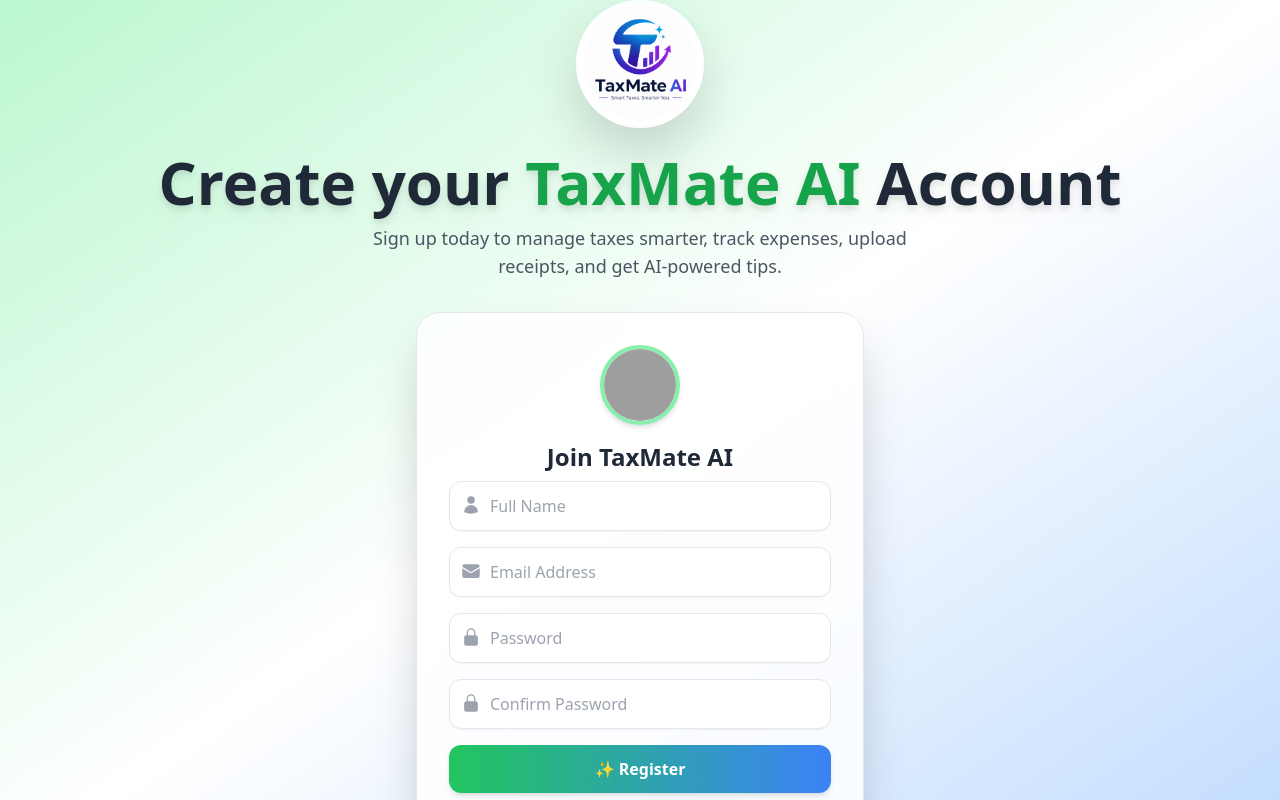
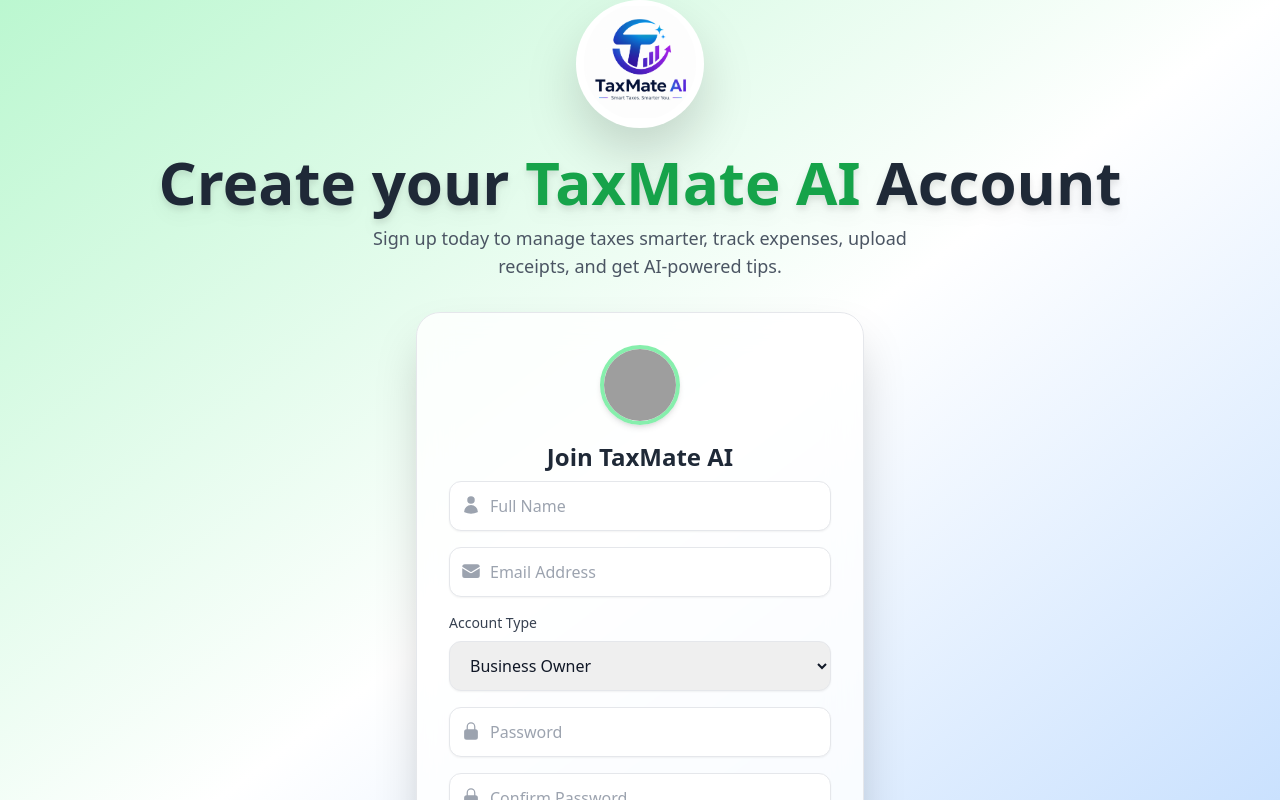
Before and after one commit to WaheedUllah572/ai-tax-agent-frontend, a React (Create React App) app: page /register in a window 1280 px wide. Shown: the top 800 px of the page. Built offline with nearby package versions, Linux system fonts and the light colour scheme; no server answers; grey boxes are pictures that could not be loaded.

Commit message:
Add accountant registration and role-based navigation

```diff
--- a/src/context/AuthContext.js
+++ b/src/context/AuthContext.js
@@ -14,12 +14,17 @@
   // -------------------------------
   // REGISTER USER
   // -------------------------------
-  const register = async (name, email, password) => {
+  const register = async (name, email, password, role) => {
     try {
       const res = await fetch(`${API_BASE}/auth/register`, {
         method: "POST",
         headers: { "Content-Type": "application/json" },
-        body: JSON.stringify({ name, email, password }),
+        body: JSON.stringify({
+  name,
+  email,
+  password,
+  role,
+}),
       });
 
       const data = await res.json();
--- a/src/pages/auth/RegisterPage.jsx
+++ b/src/pages/auth/RegisterPage.jsx
@@ -7,6 +7,7 @@
   const [name, setName] = useState("");
   const [email, setEmail] = useState("");
   const [password, setPassword] = useState("");
+  const [role, setRole] = useState("owner");
   const [confirmPassword, setConfirmPassword] = useState("");
   const { register } = useAuth();
   const navigate = useNavigate();
@@ -24,7 +25,12 @@
     return;
   }
 
-  const result = await register(name, email, password);
+  const result = await register(
+  name,
+  email,
+  password,
+  role
+);
 
   if (result?.error) {
     alert(result.error);
@@ -32,10 +38,9 @@
   }
 
   // ✅ Only login after success
-  const user = { name, email };
-  localStorage.setItem("user", JSON.stringify(user));
+  alert("Registration successful! Please login.");
 
-  navigate("/dashboard");
+navigate("/login");
 };
 
   return (
@@ -92,6 +97,21 @@
             />
           </div>
 
+          <div>
+  <label className="block text-sm font-medium text-gray-700 mb-2">
+    Account Type
+  </label>
+
+  <select
+    value={role}
+    onChange={(e) => setRole(e.target.value)}
+    className="w-full px-4 py-3 border rounded-xl shadow-sm focus:ring-2 focus:ring-green-500 focus:border-green-500 outline-none transition"
+  >
+    <option value="owner">Business Owner</option>
+    <option value="accountant">Accountant</option>
+  </select>
+</div>
+
           <div className="relative">
             <LockClosedIcon className="absolute left-3 top-3.5 h-5 w-5 text-gray-400" />
             <input
```
